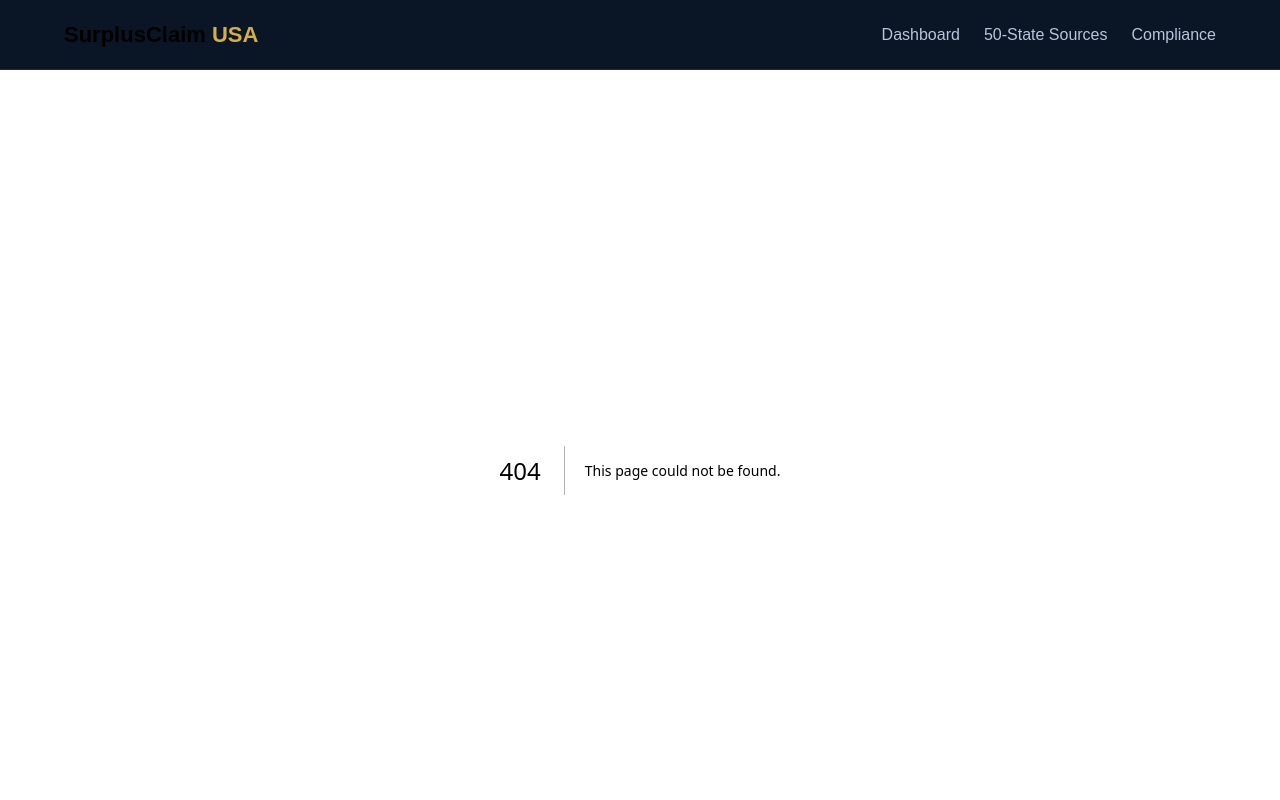
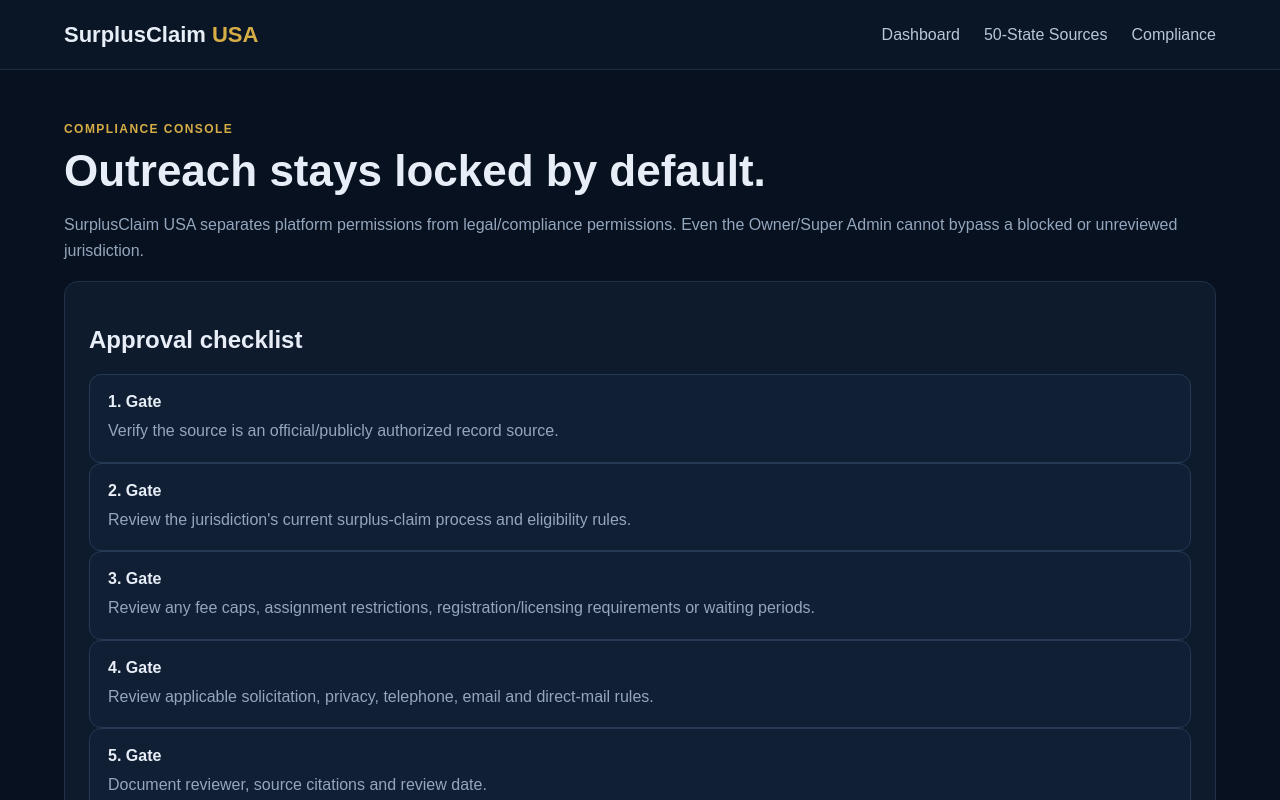
Before and after one commit to TSpear007/Elite-Claims, a Next.js app: page /compliance in a window 1280 px wide. Before the commit this address had no page. Shown: the top 800 px of the page. Built offline with nearby package versions, Linux system fonts and the light colour scheme.

Commit message:
Add compliance console

```diff
--- /dev/null
+++ b/app/compliance/page.tsx
@@ -0,0 +1,2 @@
+const gates=["Verify the source is an official/publicly authorized record source.","Review the jurisdiction's current surplus-claim process and eligibility rules.","Review any fee caps, assignment restrictions, registration/licensing requirements or waiting periods.","Review applicable solicitation, privacy, telephone, email and direct-mail rules.","Document reviewer, source citations and review date.","Only then change the source to APPROVED and permit outreach approval."];
+export default function CompliancePage(){return <main><div className="eyebrow">Compliance Console</div><h1>Outreach stays locked by default.</h1><p className="muted">SurplusClaim USA separates platform permissions from legal/compliance permissions. Even the Owner/Super Admin cannot bypass a blocked or unreviewed jurisdiction.</p><section className="panel"><h2>Approval checklist</h2>{gates.map((g,i)=><div className="module" key={g}><strong>{i+1}. Gate</strong><span className="muted">{g}</span></div>)}</section></main>}
```
